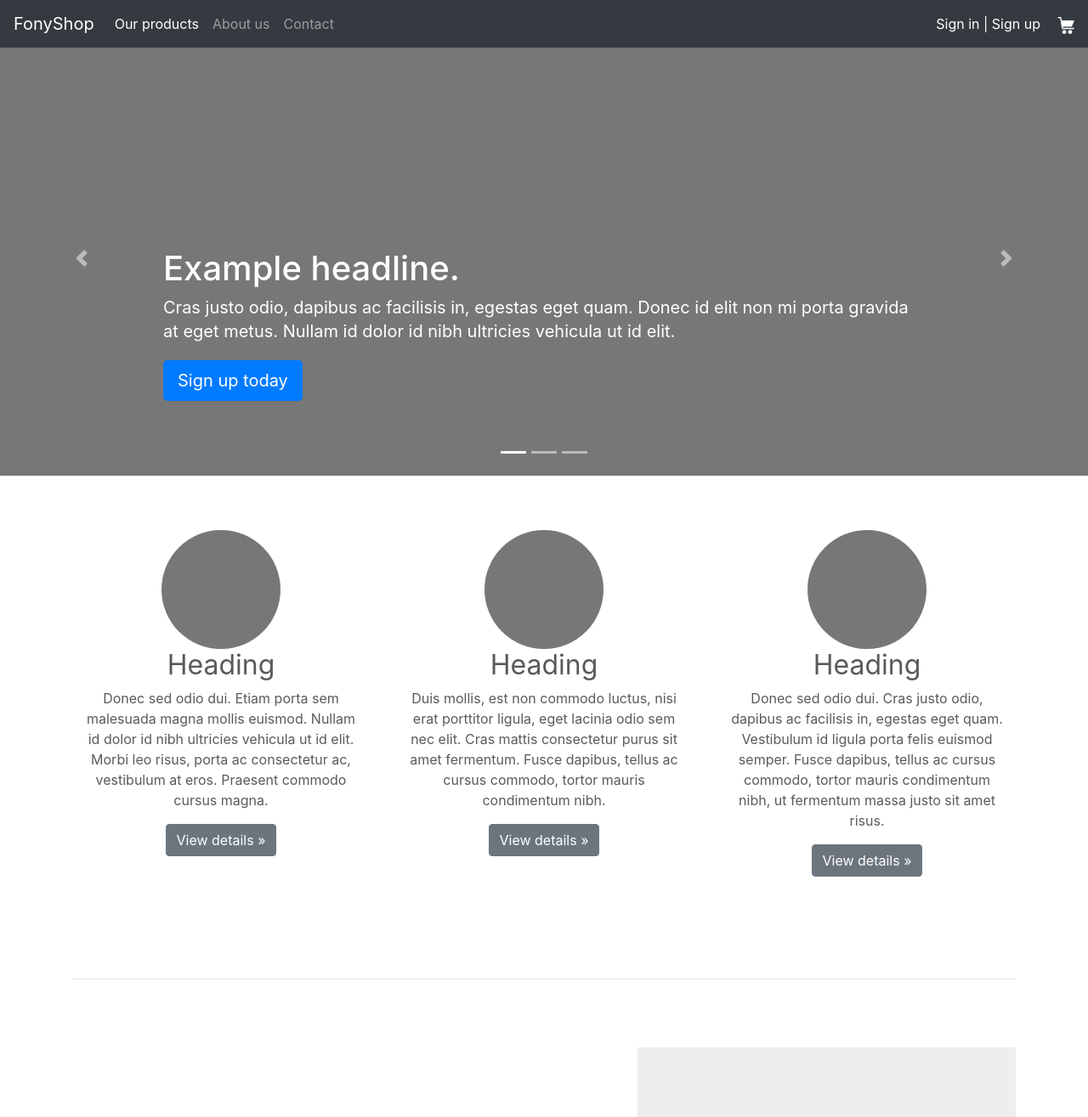
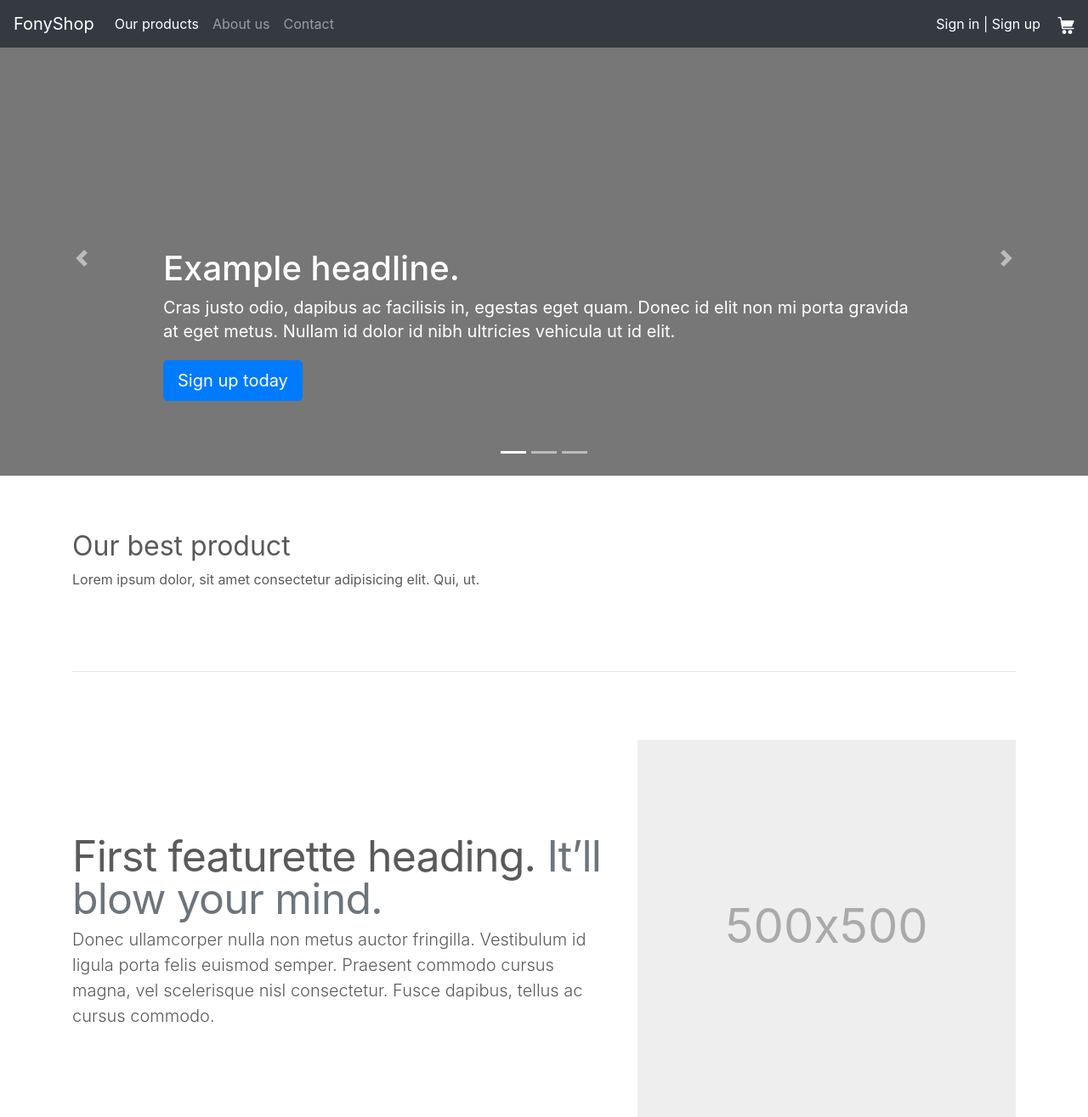
Before and after one commit to josh-taylor-k3/symfony5-ecommerce, a Symfony app: template templates/home/index.html.twig in a window 1280 px wide. Shown: the top 1315 px of the page at 85% size. Run offline with Twig, Linux system fonts and the light colour scheme; the template is opened without the code that fills it, so the values that code supplies are empty; some libraries are stand-ins or nearby versions.

Commit message:
Display Best Product

```diff
--- a/src/Controller/Admin/ProductCrudController.php
+++ b/src/Controller/Admin/ProductCrudController.php
@@ -9,6 +9,7 @@ use EasyCorp\Bundle\EasyAdminBundle\Field\TextField;
 use EasyCorp\Bundle\EasyAdminBundle\Field\TextareaField;
 use EasyCorp\Bundle\EasyAdminBundle\Field\MoneyField;
 use EasyCorp\Bundle\EasyAdminBundle\Field\SlugField;
+use EasyCorp\Bundle\EasyAdminBundle\Field\BooleanField;
 use EasyCorp\Bundle\EasyAdminBundle\Field\AssociationField;
 
 
@@ -31,6 +32,7 @@ class ProductCrudController extends AbstractCrudController
                 ->setRequired(false),
             TextField::new('subtitle'),
             TextareaField::new('description'),
+            BooleanField::new('isBest'),
             MoneyField::new('price')->setCurrency('EUR'),
             AssociationField::new('category')
         ];
--- a/src/Controller/ProductController.php
+++ b/src/Controller/ProductController.php
@@ -47,6 +47,7 @@ class ProductController extends AbstractController
      */
     public function show($slug): Response
     {
+        $products = $this->entityManager->getRepository(Product::class)->findByIsBest(1);
         $product = $this->entityManager->getRepository(Product::class)->findOneBySlug($slug);
 
         if(!$product){
@@ -54,7 +55,8 @@ class ProductController extends AbstractController
         }
 
         return $this->render('product/show.html.twig', [
-            'product' => $product
+            'product' => $product,
+            'products' => $products
         ]);
     }
 }
--- a/templates/home/index.html.twig
+++ b/templates/home/index.html.twig
@@ -6,25 +6,14 @@
 {% block content %}
 
     <!-- Three columns of text below the carousel -->
+    <h2>Our best product</h2>
+    <p>Lorem ipsum dolor, sit amet consectetur adipisicing elit. Qui, ut.</p>
     <div class="row">
-        <div class="col-lg-4">
-            <svg class="bd-placeholder-img rounded-circle" width="140" height="140" xmlns="http://www.w3.org/2000/svg" preserveAspectRatio="xMidYMid slice" focusable="false" role="img" aria-label="Placeholder: 140x140"><title>Placeholder</title><rect width="100%" height="100%" fill="#777"/><text x="50%" y="50%" fill="#777" dy=".3em">140x140</text></svg>
-            <h2>Heading</h2>
-            <p>Donec sed odio dui. Etiam porta sem malesuada magna mollis euismod. Nullam id dolor id nibh ultricies vehicula ut id elit. Morbi leo risus, porta ac consectetur ac, vestibulum at eros. Praesent commodo cursus magna.</p>
-            <p><a class="btn btn-secondary" href="#" role="button">View details &raquo;</a></p>
-        </div><!-- /.col-lg-4 -->
-        <div class="col-lg-4">
-            <svg class="bd-placeholder-img rounded-circle" width="140" height="140" xmlns="http://www.w3.org/2000/svg" preserveAspectRatio="xMidYMid slice" focusable="false" role="img" aria-label="Placeholder: 140x140"><title>Placeholder</title><rect width="100%" height="100%" fill="#777"/><text x="50%" y="50%" fill="#777" dy=".3em">140x140</text></svg>
-            <h2>Heading</h2>
-            <p>Duis mollis, est non commodo luctus, nisi erat porttitor ligula, eget lacinia odio sem nec elit. Cras mattis consectetur purus sit amet fermentum. Fusce dapibus, tellus ac cursus commodo, tortor mauris condimentum nibh.</p>
-            <p><a class="btn btn-secondary" href="#" role="button">View details &raquo;</a></p>
-        </div><!-- /.col-lg-4 -->
-        <div class="col-lg-4">
-            <svg class="bd-placeholder-img rounded-circle" width="140" height="140" xmlns="http://www.w3.org/2000/svg" preserveAspectRatio="xMidYMid slice" focusable="false" role="img" aria-label="Placeholder: 140x140"><title>Placeholder</title><rect width="100%" height="100%" fill="#777"/><text x="50%" y="50%" fill="#777" dy=".3em">140x140</text></svg>
-            <h2>Heading</h2>
-            <p>Donec sed odio dui. Cras justo odio, dapibus ac facilisis in, egestas eget quam. Vestibulum id ligula porta felis euismod semper. Fusce dapibus, tellus ac cursus commodo, tortor mauris condimentum nibh, ut fermentum massa justo sit amet risus.</p>
-            <p><a class="btn btn-secondary" href="#" role="button">View details &raquo;</a></p>
-        </div><!-- /.col-lg-4 -->
+        {% for product in products %}
+            <div class="col-md-3">
+                {% include 'product/single_product.html.twig' %}
+            </div>
+        {% endfor %}
     </div><!-- /.row -->
 
 
--- /dev/null
+++ b/templates/product/single_product.html.twig
@@ -0,0 +1,6 @@
+<div class="product-item text-center">
+    <a href="{{ path('product', {'slug': product.slug})}}"><img src="/uploads/{{ product.illustration }}" alt="{{ product.name }}" class="img-fluid"></a>
+    <h4>{{product.name}}</h4>
+    <span class="product-subtitle">{{ product.subtitle }}</span>
+    <span class="product-price">{{ (product.price / 100)|number_format(2, ',', '.') }} €</span>
+</div>
```
Also changed, not shown: migrations/Version20210325005238.php (added, +31 -0 lines), src/Controller/HomeController.php (+11 -1 lines), src/Entity/Product.php (+17 -0 lines), templates/product/index.html.twig (+1 -6 lines), templates/product/show.html.twig (+10 -0 lines).
